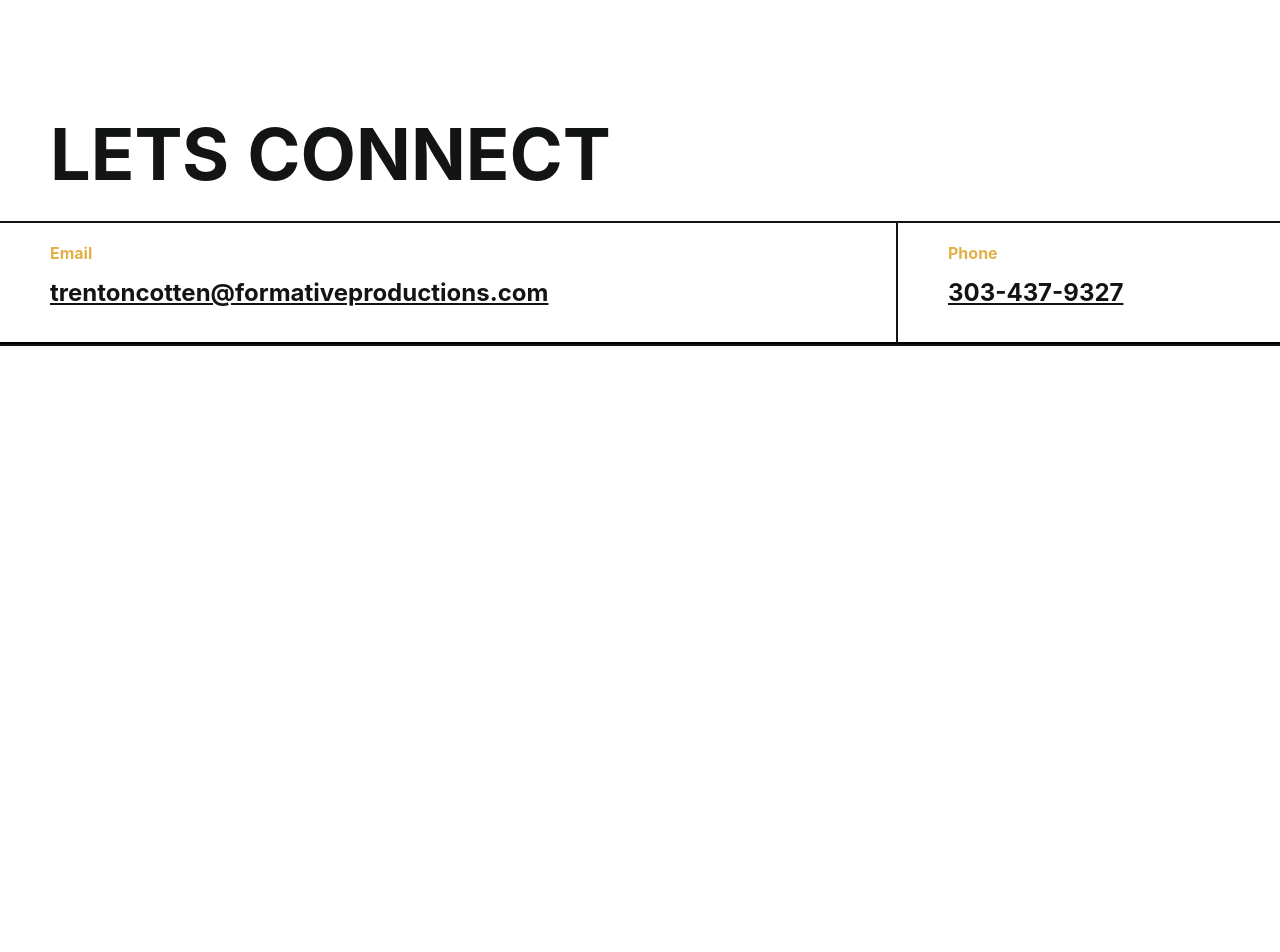
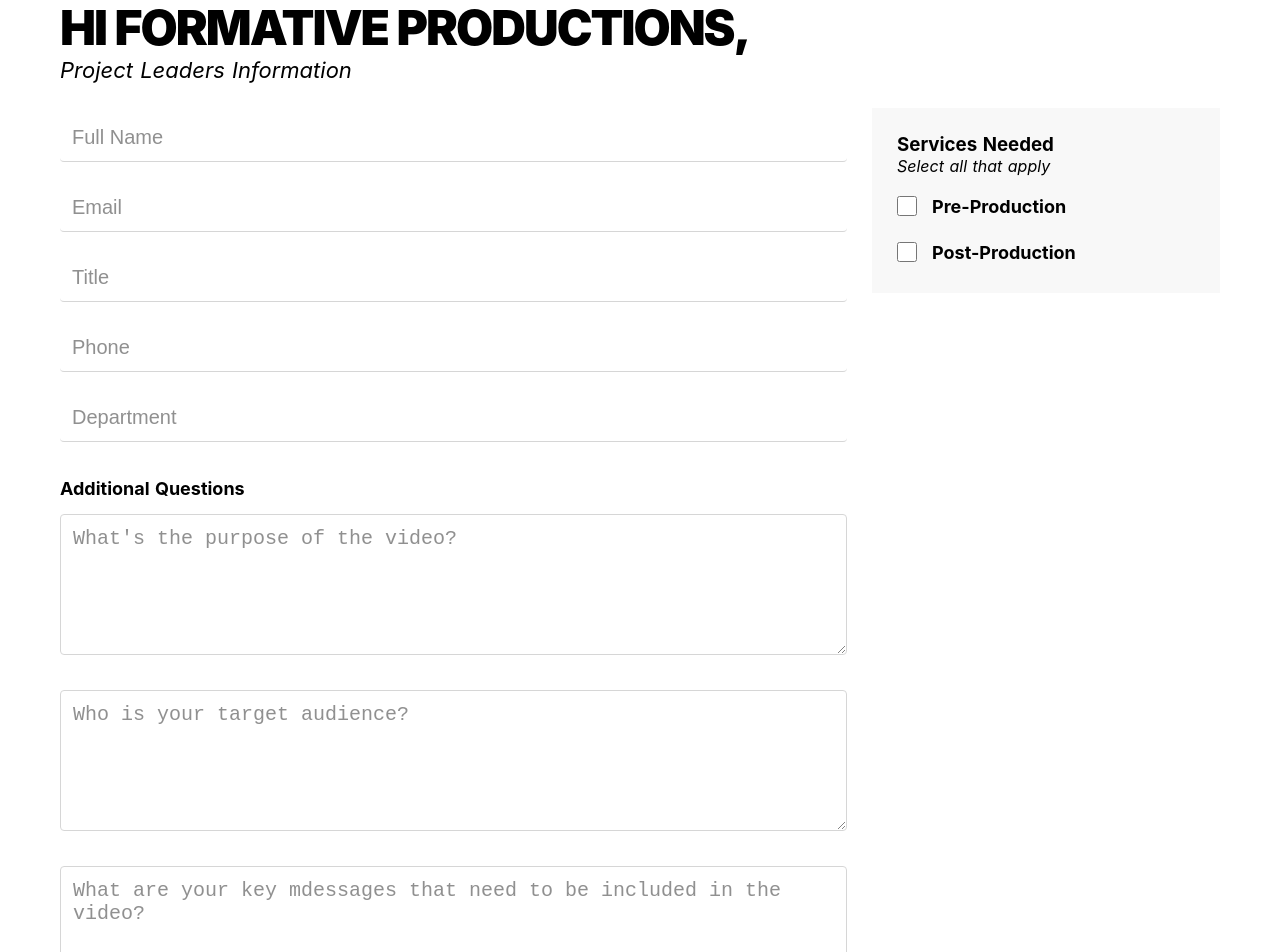
Before and after one commit to devNroses/formativeproductions, a Nuxt app: page /contact in a window 1280 px wide. Shown: the part 740-1692 px from the top of the page. Before the commit the page ends 1086 px from the top, so only its background shows below. Built offline with nearby package versions, Linux system fonts and the light colour scheme; what vue-video-wrapper would draw is missing.

Commit message:
Feature/contact (#13)
* (feat) Initial contact form

* (feat) working email form

* (feat) Working contact form

* (feat) Formative Contact Form

Co-authored-by: JonSelby Co <jonathan.selby@nike.com>

```diff
--- a/package.json
+++ b/package.json
@@ -13,6 +13,7 @@
   "dependencies": {
     "@nuxtjs/axios": "^5.13.1",
     "core-js": "^3.9.1",
+    "emailjs-com": "^3.1.0",
     "fibers": "^5.0.0",
     "node-sass": "^5.0.0",
     "nuxt": "^2.15.3",
--- /dev/null
+++ b/pages/contact/Form.vue
@@ -0,0 +1,286 @@
+<template>
+  <div class="form-container">
+    <div>
+      <form @submit.prevent="sendEmail">
+        <input
+          type="text"
+          v-model="name"
+          name="full name"
+          placeholder="Full Name"
+        />
+
+        <input type="email" v-model="email" name="email" placeholder="Email" />
+        <input type="text" v-model="title" name="title" placeholder="Title" />
+
+        <input type="text" v-model="phone" name="phone" placeholder="Phone" />
+
+        <input
+          type="text"
+          v-model="department"
+          name="department"
+          placeholder="Department"
+        />
+
+        <div class="form-additional">
+          <span>Additional Questions</span>
+          <textarea
+            name="purposevideo"
+            v-model="purposevideo"
+            cols="30"
+            rows="5"
+            placeholder="What's the purpose of the video?"
+          />
+          <textarea
+            name="targetaudience"
+            v-model="targetaudience"
+            cols="30"
+            rows="5"
+            placeholder="Who is your target audience? "
+          />
+          <textarea
+            name="keymessages"
+            v-model="keymessages"
+            cols="30"
+            rows="5"
+            placeholder="What are your key mdessages that need to be included in the video? "
+          />
+          <textarea
+            name="keydates"
+            v-model="keydates"
+            cols="30"
+            rows="5"
+            placeholder="Are there any key dates, times, and locations that need to be listed in the video?"
+          />
+        </div>
+        <input type="submit" value="Send" />
+      </form>
+    </div>
+    <div class="form-select">
+      <h3>Services Needed</h3>
+      <i>Select all that apply</i>
+      <span>
+        <input
+          type="checkbox"
+          id="preProduction"
+          value="Pre-Production"
+          v-model="services"
+        />
+        <label for="Pre-Production">Pre-Production</label>
+      </span>
+      <span>
+        <input
+          type="checkbox"
+          id="postProduction"
+          value="Post-Production"
+          v-model="services"
+        />
+        <label for="Post-Production">Post-Production</label>
+      </span>
+    </div>
+  </div>
+</template>
+
+<script>
+import emailjs from "emailjs-com";
+export default {
+  name: "ContactUs",
+  data() {
+    return {
+      name: "",
+      email: "",
+      title: "",
+      phone: "",
+      department: "",
+      purposevideo: "",
+      targetaudience: "",
+      keymessages: "",
+      keydates: "",
+      services: [],
+      invalidPhone: false,
+      invalidEmail: false,
+      servicesSelected: false
+    };
+  },
+  methods: {
+    validEmail: email => {
+      const re = /^(([^<>()[\]\\.,;:\s@"]+(\.[^<>()[\]\\.,;:\s@"]+)*)|(".+"))@((\[[0-9]{1,3}\.[0-9]{1,3}\.[0-9]{1,3}\.[0-9]{1,3}\])|(([a-zA-Z\-0-9]+\.)+[a-zA-Z]{2,}))$/;
+      return re.test(String(email).toLowerCase());
+    },
+    sendEmail() {
+      if (this.validEmail(this.email)) {
+        const templateParams = {
+          name: this.name,
+          email: this.email,
+          title: this.title,
+          phone: this.phone,
+          department: this.department,
+          purposevideo: this.purposevideo,
+          targetaudience: this.targetaudience,
+          keymessages: this.keymessages,
+          keydates: this.keydates,
+          services: this.services
+        };
+
+        emailjs
+          .send(
+            "service_fyk1zx8",
+            "template_en7macy",
+            templateParams,
+            "user_NQL7fEugMmR23QDAgtXU3"
+          )
+          .then(
+            response => {
+              console.log("SUCCESS!", response.status, response.text);
+              // Reset form field
+              this.name = "";
+              this.email = "";
+              this.title = "";
+              this.phone = "";
+              this.department = "";
+              this.purposevideo = "";
+              this.targetaudience = "";
+              this.keymessages = "";
+              this.keydates = "";
+              this.services = [];
+            },
+            err => {
+              console.log("FAILED...", err);
+            }
+          );
+      }
+    }
+  }
+};
+</script>
+
+emailjs.send("service_fyk1zx8","template_en7macy",{ email: "jonDoe@test.com",
+title: "Depart of Pixar", department: "Testing Pixar contact", message: "Just
+testing from the form", first: "Jon", last: "Doe", phone: "8883334932", });
+
+<style lang="scss" scoped>
+* {
+  box-sizing: border-box;
+}
+
+.form {
+  &-container {
+    width: 100%;
+    display: flex;
+    flex-direction: row;
+    flex-wrap: wrap-reverse;
+
+    div {
+      span {
+        font-size: 18px;
+        font-weight: bold;
+      }
+      &:first-child {
+        max-width: 70%;
+        min-width: 380px;
+      }
+
+      &:last-child {
+        flex: 1;
+      }
+
+      @media only screen and (max-width: 600px) {
+        div {
+          width: 100%;
+          min-width: 100%;
+        }
+      }
+    }
+  }
+  &-additional {
+    margin: 20px 0;
+  }
+  &-select {
+    display: flex;
+    flex-direction: column;
+    background: #f8f8f8;
+    height: fit-content;
+    padding: 25px;
+    align-self: flex-end;
+
+    span {
+      display: flex;
+      margin: 20px 0 5px;
+
+      input[type="checkbox"] {
+        width: 20px;
+        height: 20px;
+        margin-right: 15px;
+      }
+    }
+  }
+}
+
+form {
+  padding-right: 25px;
+}
+
+.container {
+  display: block;
+  margin: auto;
+  text-align: center;
+  border-radius: 5px;
+  background-color: #f2f2f2;
+  padding: 20px;
+  width: 50%;
+}
+
+label {
+  float: left;
+}
+
+input[type="text"],
+[type="email"],
+[type="phone"],
+textarea {
+  width: 100%;
+  padding: 12px;
+  border: 0px;
+  font-size: 20px;
+  border-bottom: 1px solid #ccc;
+  border-radius: 4px;
+  box-sizing: border-box;
+  margin-top: 6px;
+  margin-bottom: 16px;
+  margin-right: 25px;
+  resize: vertical;
+  outline: none !important;
+  opacity: 0.8;
+  transition: 0.4s border ease-in-out;
+
+  &:focus {
+    opacity: 1;
+    border-bottom: 1px solid #111;
+    color: #111;
+  }
+}
+
+textarea {
+  border: 1px solid #ccc;
+  transition: 0.4s border ease-in-out;
+  opacity: 0.8;
+  margin-top: 15px;
+
+  &:focus {
+    opacity: 1;
+    border: 1px solid #111;
+  }
+}
+
+input[type="submit"] {
+  background-color: #4caf50;
+  color: white;
+  padding: 12px 20px;
+  border: none;
+  border-radius: 4px;
+  cursor: pointer;
+}
+
+input[type="submit"]:hover {
+  background-color: #45a049;
+}
+</style>
--- a/pages/contact/index.vue
+++ b/pages/contact/index.vue
@@ -22,14 +22,26 @@
           >trentoncotten@formativeproductions.com</a
         >
       </div>
+
+      <div class="contactForm-title">
+        <h1>HI FORMATIVE PRODUCTIONS,</h1>
+        <span>Project Leaders Information</span>
+      </div>
+      <div class="contactForm-container">
+        <Form />
+      </div>
     </div>
   </div>
 </template>
 
 <script lang="ts">
 import Vue from "vue";
+import Form from "./Form.vue";
 export default Vue.extend({
-  transition: "contact"
+  transition: "contact",
+  components: {
+    Form
+  }
 });
 </script>
 
@@ -70,4 +82,30 @@
     }
   }
 }
+
+.contactForm {
+  &-title {
+    margin-bottom: 25px;
+    h1 {
+      font-size: 48px;
+      font-weight: 900;
+      letter-spacing: -2px;
+    }
+
+    span {
+      font-size: 22px;
+      font-style: italic;
+      font-weight: 400;
+    }
+  }
+  &-container {
+    display: flex;
+    flex-wrap: wrap;
+  }
+
+  &-select {
+    border: 2px dashed dodgerblue;
+    padding: 0 25px;
+  }
+}
 </style>
```
Also changed, not shown: 1 other file (tests, documents, lock files or other folders).
